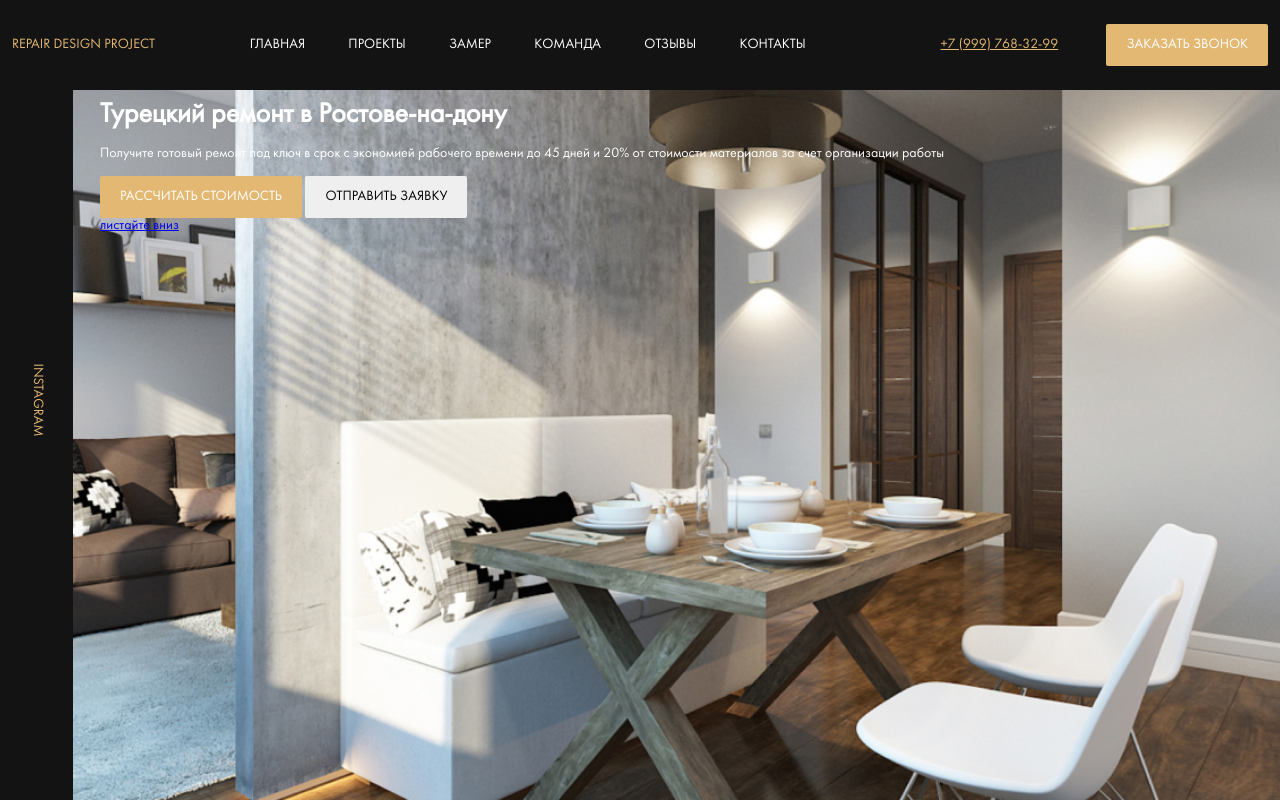
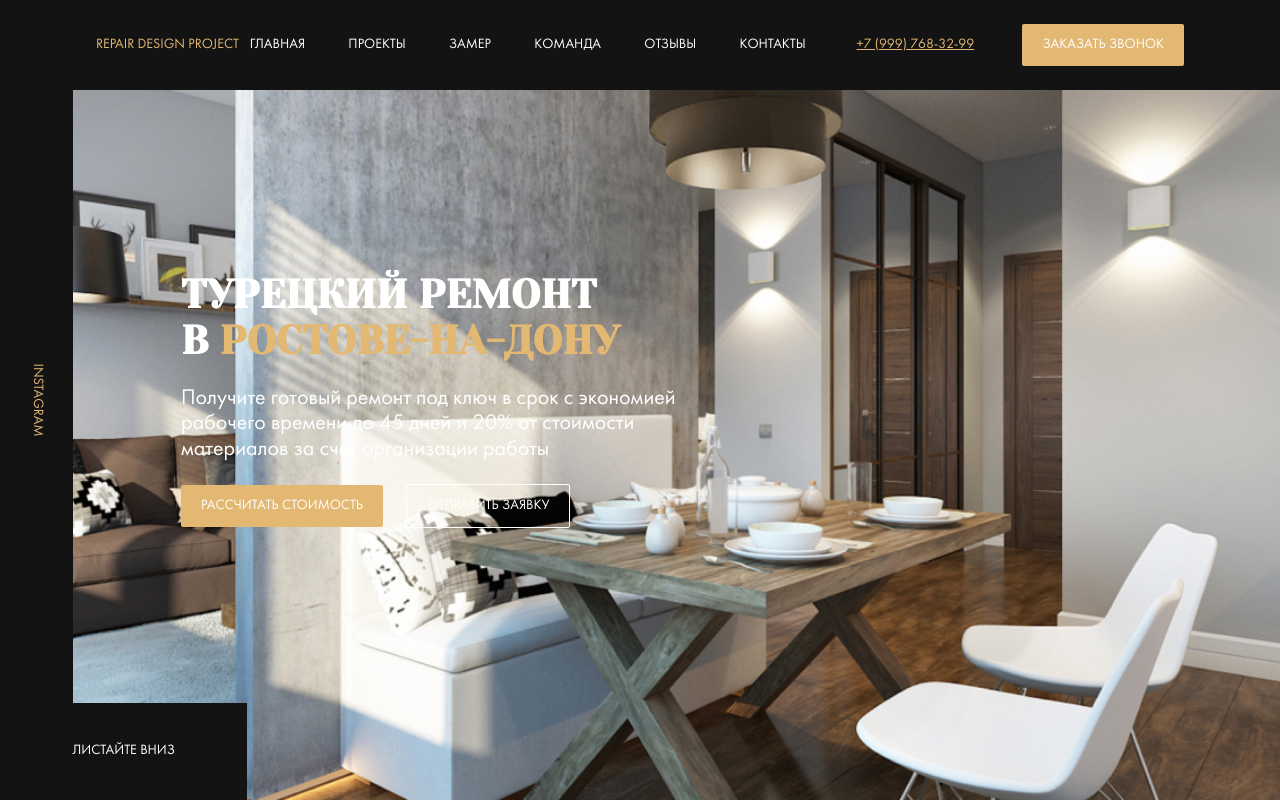
Before and after one commit to ranyn777/repair-design, a website: page index.html in a window 1280 px wide. Drawn offline with Linux system fonts and the light colour scheme; files whose address does not match are found by name.

Commit message:
feat: hero style and add Yeseva One font

```diff
--- a/index.html
+++ b/index.html
@@ -3,6 +3,7 @@
 <head>
     <meta charset="UTF-8">
     <meta name="viewport" content="width=device-width, initial-scale=1.0">
+    <link href="https://fonts.googleapis.com/css2?family=Yeseva+One&display=swap" rel="stylesheet">
     <link rel="stylesheet" href="css/style.css">
     <title>Document</title>
 </head>
@@ -33,17 +34,17 @@
             <div class="instagram hero__instagram">
                 <a href="#" class="instagram__link">Instagram</a>
             </div>
-            <div class="hero__content">
-                <div class="container">
-                    <h1 class="title hero__title">Турецкий ремонт в Ростове-на-дону</h1>
+            <div class="container">
+                <div class="hero__content">
+                    <h1 class="title hero__title">Турецкий ремонт в&nbsp;<span class="title--primary">Ростове-на-дону</span></h1>
                     <p class="hero__text">Получите готовый ремонт под ключ в срок с экономией рабочего времени до 45 дней и 20% от стоимости материалов за счет организации работы</p>
                     <button class="button hero__button button--primary">Рассчитать стоимость</button>
                     <button class="button hero__button button--outline">Отправить заявку</button>
                 </div>
-                <!-- /.container -->
+                <!-- /.hero__content -->
             </div>
-            <!-- /.hero__content -->
-            <a href="#" class="scroll-down">листайте вниз</a>
+            <!-- /.container -->
+            <a href="#" class="hero__scroll-down">листайте вниз</a>
         </section>
         <!-- /.hero -->
     </main>
--- a/sass/_grid.sass
+++ b/sass/_grid.sass
@@ -1,3 +1,4 @@
 .container
+    width: 85%
     max-width: 1256px
     margin: auto
--- a/sass/templates/_hero.sass
+++ b/sass/templates/_hero.sass
@@ -1,5 +1,9 @@
 .hero
     position: relative
+    display: flex
+    flex-direction: column
+    justify-content: center
+    align-items: flex-start
     padding: 100px
     background: $dark url(../img/hero-bg.jpg) no-repeat center / cover
     height: 100vh
@@ -10,6 +14,26 @@
         top: 0
         height: 100%
         max-width: 80px
+    &__scroll-down
+        position: absolute
+        display: flex
+        justify-content: center
+        align-items: center
+        left: 0
+        bottom: 0
+        min-width: 247px
+        min-height: 97px
+        background-color: $dark
+        text-transform: uppercase
+        text-decoration: none
+        color: $light
+    &__content
+        max-width: 670px
+    &__text
+        max-width: 500px
+        font-size: 22px
+    &__button
+        margin-right: 20px
 .instagram
     display: flex
     justify-content: center
@@ -22,3 +46,8 @@
         transform: rotate(90deg)
 .title
     margin: 0
+    font-family: 'Yeseva One', cursive
+    text-transform: uppercase
+    font-size: 40px
+    &--primary
+        color: $primary
```
Also changed, not shown: css/style.css.
